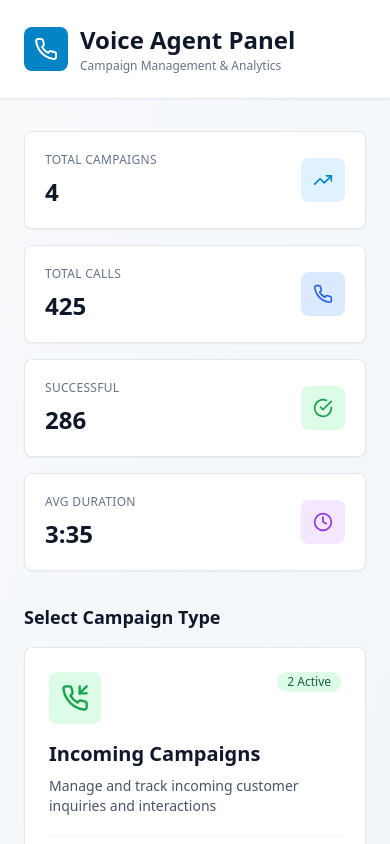
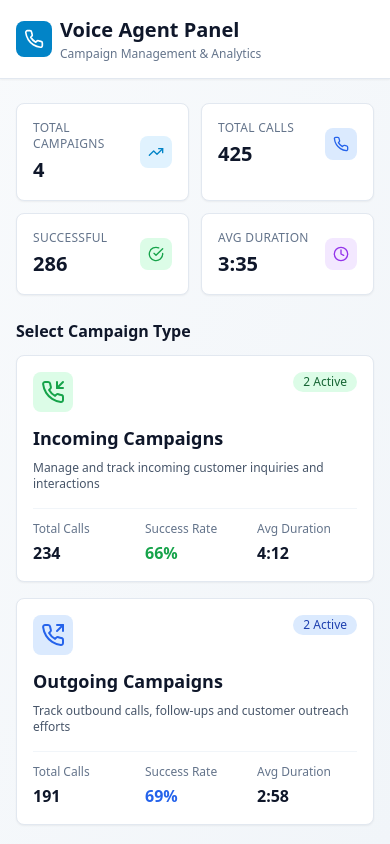
Before and after one commit to Govindtiwari48/Vapp_Voice_Agent_UI, a React (Vite) app: page / in a window 390 px wide. Shown: the top 844 px of the page. Built offline with nearby package versions, Linux system fonts and the light colour scheme.

Commit message:
Added mobile compactible panel customizations

```diff
--- a/src/components/Dashboard.jsx
+++ b/src/components/Dashboard.jsx
@@ -20,13 +20,13 @@ const Dashboard = ({ onSelectType }) => {
     <div className="min-h-screen bg-gradient-to-br from-secondary-50 to-secondary-100">
       {/* Header */}
       <div className="bg-white border-b border-secondary-200 shadow-sm">
-        <div className="max-w-7xl mx-auto px-6 py-6">
-          <div className="flex items-center space-x-3">
-            <div className="bg-primary-600 p-2.5 rounded-lg">
-              <Phone className="w-6 h-6 text-white" />
+        <div className="max-w-7xl mx-auto px-4 sm:px-6 py-4 sm:py-6">
+          <div className="flex items-center space-x-2 sm:space-x-3">
+            <div className="bg-primary-600 p-2 sm:p-2.5 rounded-lg flex-shrink-0">
+              <Phone className="w-5 h-5 sm:w-6 sm:h-6 text-white" />
             </div>
-            <div>
-              <h1 className="text-2xl font-semibold text-secondary-900">Voice Agent Panel</h1>
+            <div className="min-w-0">
+              <h1 className="text-xl sm:text-2xl font-semibold text-secondary-900">Voice Agent Panel</h1>
               <p className="text-xs text-secondary-500 mt-0.5">Campaign Management & Analytics</p>
             </div>
           </div>
@@ -34,59 +34,59 @@ const Dashboard = ({ onSelectType }) => {
       </div>
 
       {/* Main Content */}
-      <div className="max-w-7xl mx-auto px-6 py-8">
+      <div className="max-w-7xl mx-auto px-4 sm:px-6 py-6 sm:py-8">
         {/* Overview Stats */}
-        <div className="grid grid-cols-1 md:grid-cols-4 gap-4 mb-8">
-          <div className="card p-5">
+        <div className="grid grid-cols-2 md:grid-cols-4 gap-3 sm:gap-4 mb-6 sm:mb-8">
+          <div className="card p-4 sm:p-5">
             <div className="flex items-center justify-between">
-              <div>
+              <div className="min-w-0 flex-1">
                 <p className="text-xs font-medium text-secondary-500 uppercase tracking-wide">Total Campaigns</p>
-                <p className="text-2xl font-bold text-secondary-900 mt-2">
+                <p className="text-xl sm:text-2xl font-bold text-secondary-900 mt-1 sm:mt-2 truncate">
                   {incomingStats.totalCampaigns + outgoingStats.totalCampaigns}
                 </p>
               </div>
-              <div className="bg-primary-100 p-3 rounded-lg">
-                <TrendingUp className="w-5 h-5 text-primary-600" />
+              <div className="bg-primary-100 p-2 sm:p-3 rounded-lg flex-shrink-0 ml-2">
+                <TrendingUp className="w-4 h-4 sm:w-5 sm:h-5 text-primary-600" />
               </div>
             </div>
           </div>
 
-          <div className="card p-5">
+          <div className="card p-4 sm:p-5">
             <div className="flex items-center justify-between">
-              <div>
+              <div className="min-w-0 flex-1">
                 <p className="text-xs font-medium text-secondary-500 uppercase tracking-wide">Total Calls</p>
-                <p className="text-2xl font-bold text-secondary-900 mt-2">
+                <p className="text-xl sm:text-2xl font-bold text-secondary-900 mt-1 sm:mt-2 truncate">
                   {incomingStats.totalCalls + outgoingStats.totalCalls}
                 </p>
               </div>
-              <div className="bg-blue-100 p-3 rounded-lg">
-                <Phone className="w-5 h-5 text-blue-600" />
+              <div className="bg-blue-100 p-2 sm:p-3 rounded-lg flex-shrink-0 ml-2">
+                <Phone className="w-4 h-4 sm:w-5 sm:h-5 text-blue-600" />
               </div>
             </div>
           </div>
 
-          <div className="card p-5">
+          <div className="card p-4 sm:p-5">
             <div className="flex items-center justify-between">
-              <div>
+              <div className="min-w-0 flex-1">
                 <p className="text-xs font-medium text-secondary-500 uppercase tracking-wide">Successful</p>
-                <p className="text-2xl font-bold text-secondary-900 mt-2">
+                <p className="text-xl sm:text-2xl font-bold text-secondary-900 mt-1 sm:mt-2 truncate">
                   {incomingStats.successfulCalls + outgoingStats.successfulCalls}
                 </p>
               </div>
-              <div className="bg-green-100 p-3 rounded-lg">
-                <CheckCircle className="w-5 h-5 text-green-600" />
+              <div className="bg-green-100 p-2 sm:p-3 rounded-lg flex-shrink-0 ml-2">
+                <CheckCircle className="w-4 h-4 sm:w-5 sm:h-5 text-green-600" />
               </div>
             </div>
           </div>
 
-          <div className="card p-5">
+          <div className="card p-4 sm:p-5">
             <div className="flex items-center justify-between">
-              <div>
+              <div className="min-w-0 flex-1">
                 <p className="text-xs font-medium text-secondary-500 uppercase tracking-wide">Avg Duration</p>
-                <p className="text-2xl font-bold text-secondary-900 mt-2">3:35</p>
+                <p className="text-xl sm:text-2xl font-bold text-secondary-900 mt-1 sm:mt-2">3:35</p>
               </div>
-              <div className="bg-purple-100 p-3 rounded-lg">
-                <Clock className="w-5 h-5 text-purple-600" />
+              <div className="bg-purple-100 p-2 sm:p-3 rounded-lg flex-shrink-0 ml-2">
+                <Clock className="w-4 h-4 sm:w-5 sm:h-5 text-purple-600" />
               </div>
             </div>
           </div>
@@ -94,39 +94,39 @@ const Dashboard = ({ onSelectType }) => {
 
         {/* Campaign Type Selection */}
         <div>
-          <h2 className="text-lg font-semibold text-secondary-900 mb-4">Select Campaign Type</h2>
-          <div className="grid grid-cols-1 md:grid-cols-2 gap-6">
+          <h2 className="text-base sm:text-lg font-semibold text-secondary-900 mb-3 sm:mb-4">Select Campaign Type</h2>
+          <div className="grid grid-cols-1 md:grid-cols-2 gap-4 sm:gap-6">
             {/* Incoming Campaigns */}
             <div
               onClick={() => onSelectType('incoming')}
-              className="card p-6 cursor-pointer hover:shadow-lg transition-all duration-200 hover:border-primary-300 group"
+              className="card p-4 sm:p-6 cursor-pointer active:bg-secondary-50 hover:shadow-lg transition-all duration-200 hover:border-primary-300 group touch-manipulation"
             >
-              <div className="flex items-start justify-between mb-4">
-                <div className="bg-green-100 p-3 rounded-lg group-hover:bg-green-200 transition-colors">
-                  <PhoneIncoming className="w-7 h-7 text-green-600" />
+              <div className="flex items-start justify-between mb-3 sm:mb-4">
+                <div className="bg-green-100 p-2 sm:p-3 rounded-lg group-hover:bg-green-200 transition-colors flex-shrink-0">
+                  <PhoneIncoming className="w-6 h-6 sm:w-7 sm:h-7 text-green-600" />
                 </div>
-                <span className="badge badge-success">{incomingStats.totalCampaigns} Active</span>
+                <span className="badge badge-success flex-shrink-0 ml-2">{incomingStats.totalCampaigns} Active</span>
               </div>
 
-              <h3 className="text-xl font-semibold text-secondary-900 mb-2">Incoming Campaigns</h3>
-              <p className="text-sm text-secondary-600 mb-5">
+              <h3 className="text-lg sm:text-xl font-semibold text-secondary-900 mb-2">Incoming Campaigns</h3>
+              <p className="text-xs sm:text-sm text-secondary-600 mb-4 sm:mb-5">
                 Manage and track incoming customer inquiries and interactions
               </p>
 
-              <div className="grid grid-cols-3 gap-4 pt-4 border-t border-secondary-100">
+              <div className="grid grid-cols-3 gap-3 sm:gap-4 pt-3 sm:pt-4 border-t border-secondary-100">
                 <div>
                   <p className="text-xs text-secondary-500 mb-1">Total Calls</p>
-                  <p className="text-lg font-semibold text-secondary-900">{incomingStats.totalCalls}</p>
+                  <p className="text-base sm:text-lg font-semibold text-secondary-900">{incomingStats.totalCalls}</p>
                 </div>
                 <div>
                   <p className="text-xs text-secondary-500 mb-1">Success Rate</p>
-                  <p className="text-lg font-semibold text-green-600">
+                  <p className="text-base sm:text-lg font-semibold text-green-600">
                     {Math.round((incomingStats.successfulCalls / incomingStats.totalCalls) * 100)}%
                   </p>
                 </div>
                 <div>
                   <p className="text-xs text-secondary-500 mb-1">Avg Duration</p>
-                  <p className="text-lg font-semibold text-secondary-900">{incomingStats.avgDuration}</p>
+                  <p className="text-base sm:text-lg font-semibold text-secondary-900">{incomingStats.avgDuration}</p>
                 </div>
               </div>
             </div>
@@ -134,34 +134,34 @@ const Dashboard = ({ onSelectType }) => {
             {/* Outgoing Campaigns */}
             <div
               onClick={() => onSelectType('outgoing')}
-              className="card p-6 cursor-pointer hover:shadow-lg transition-all duration-200 hover:border-primary-300 group"
+              className="card p-4 sm:p-6 cursor-pointer active:bg-secondary-50 hover:shadow-lg transition-all duration-200 hover:border-primary-300 group touch-manipulation"
             >
-              <div className="flex items-start justify-between mb-4">
-                <div className="bg-blue-100 p-3 rounded-lg group-hover:bg-blue-200 transition-colors">
-                  <PhoneOutgoing className="w-7 h-7 text-blue-600" />
+              <div className="flex items-start justify-between mb-3 sm:mb-4">
+                <div className="bg-blue-100 p-2 sm:p-3 rounded-lg group-hover:bg-blue-200 transition-colors flex-shrink-0">
+                  <PhoneOutgoing className="w-6 h-6 sm:w-7 sm:h-7 text-blue-600" />
                 </div>
-                <span className="badge badge-info">{outgoingStats.totalCampaigns} Active</span>
+                <span className="badge badge-info flex-shrink-0 ml-2">{outgoingStats.totalCampaigns} Active</span>
               </div>
 
-              <h3 className="text-xl font-semibold text-secondary-900 mb-2">Outgoing Campaigns</h3>
-              <p className="text-sm text-secondary-600 mb-5">
+              <h3 className="text-lg sm:text-xl font-semibold text-secondary-900 mb-2">Outgoing Campaigns</h3>
+              <p className="text-xs sm:text-sm text-secondary-600 mb-4 sm:mb-5">
                 Track outbound calls, follow-ups and customer outreach efforts
               </p>
 
-              <div className="grid grid-cols-3 gap-4 pt-4 border-t border-secondary-100">
+              <div className="grid grid-cols-3 gap-3 sm:gap-4 pt-3 sm:pt-4 border-t border-secondary-100">
                 <div>
                   <p className="text-xs text-secondary-500 mb-1">Total Calls</p>
-                  <p className="text-lg font-semibold text-secondary-900">{outgoingStats.totalCalls}</p>
+                  <p className="text-base sm:text-lg font-semibold text-secondary-900">{outgoingStats.totalCalls}</p>
                 </div>
                 <div>
                   <p className="text-xs text-secondary-500 mb-1">Success Rate</p>
-                  <p className="text-lg font-semibold text-blue-600">
+                  <p className="text-base sm:text-lg font-semibold text-blue-600">
                     {Math.round((outgoingStats.successfulCalls / outgoingStats.totalCalls) * 100)}%
                   </p>
                 </div>
                 <div>
                   <p className="text-xs text-secondary-500 mb-1">Avg Duration</p>
-                  <p className="text-lg font-semibold text-secondary-900">{outgoingStats.avgDuration}</p>
+                  <p className="text-base sm:text-lg font-semibold text-secondary-900">{outgoingStats.avgDuration}</p>
                 </div>
               </div>
             </div>
--- a/src/index.css
+++ b/src/index.css
@@ -5,6 +5,22 @@
 @layer base {
   body {
     @apply bg-secondary-50 font-sans antialiased;
+  }
+
+  /* Improve touch targets on mobile */
+  button, a, [role="button"] {
+    @apply touch-manipulation;
+  }
+
+  /* Prevent text size adjustment on iOS */
+  html {
+    -webkit-text-size-adjust: 100%;
+    text-size-adjust: 100%;
+  }
+
+  /* Smooth scrolling */
+  html {
+    scroll-behavior: smooth;
   }
 }
 
--- a/vite.config.js
+++ b/vite.config.js
@@ -4,6 +4,8 @@ import react from '@vitejs/plugin-react'
 export default defineConfig({
   plugins: [react()],
   server: {
-    port: 3000
+    port: 3000,
+    host: true, // Expose on network (equivalent to --host)
+    open: false // Don't automatically open browser
   }
 })
```
Also changed, not shown: src/components/CallDetails.jsx (+41 -39 lines), src/components/CallLogs.jsx (+89 -37 lines), src/components/CampaignList.jsx (+40 -38 lines), 1 other file (tests, documents, lock files or other folders).
